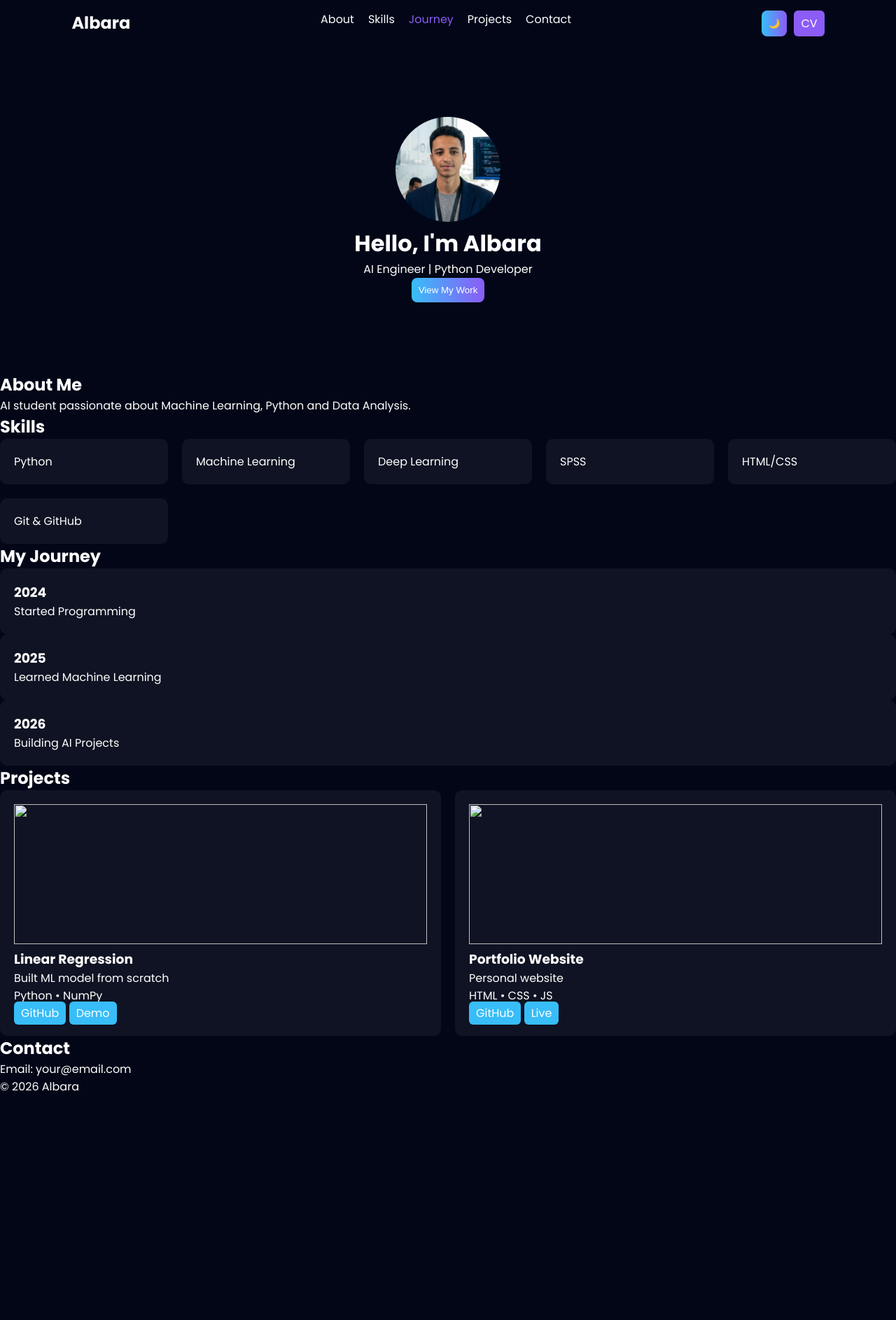
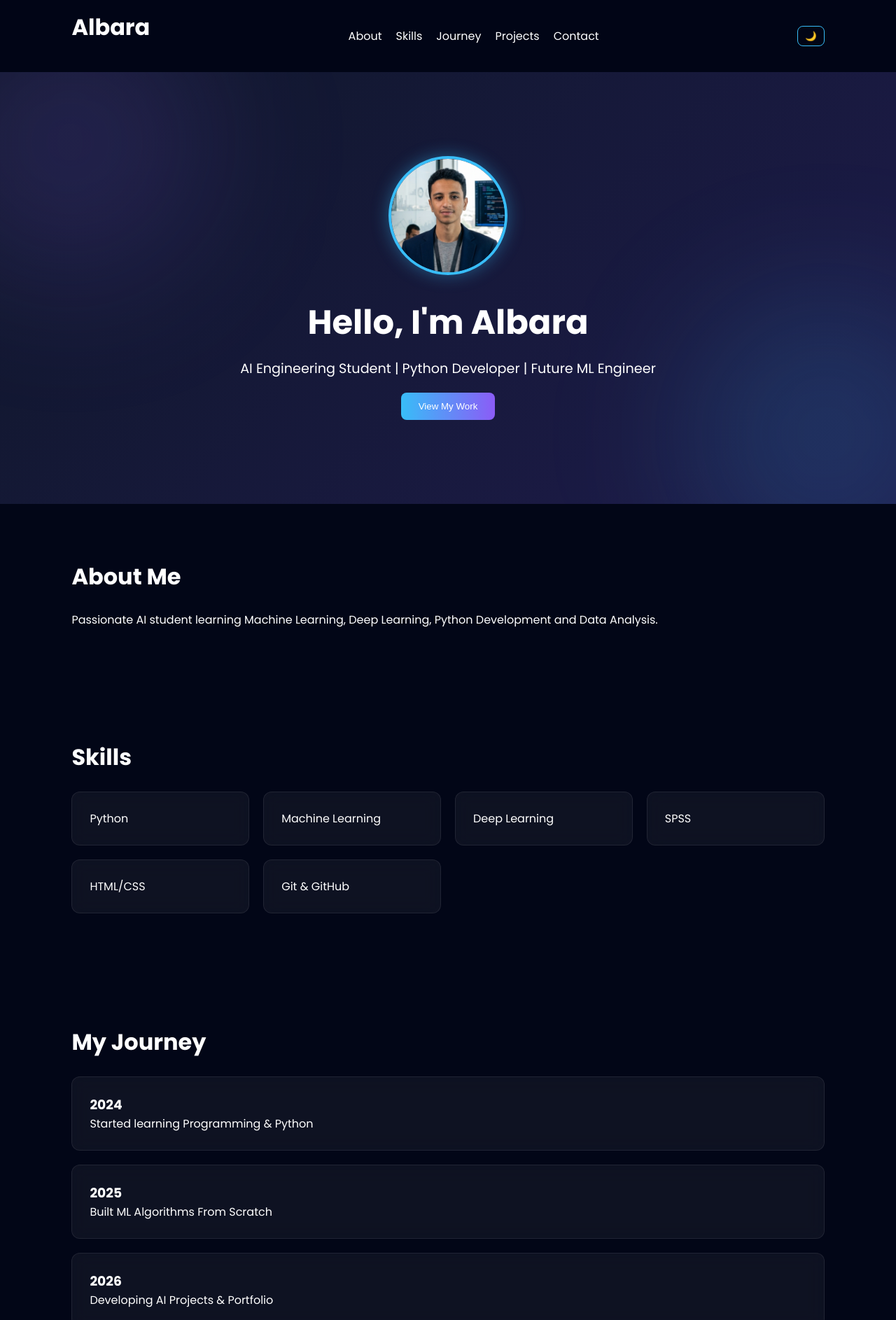
Before and after one commit to albramthny-jpg/portfolio-website, a plain HTML site: page index.html in a window 1280 px wide. Shown: the top 1886 px of the page at 70% size. Before the commit the page ends 1565 px from the top, so only its background shows below. Drawn offline with Linux system fonts and the light colour scheme.

```diff
--- a/index.html
+++ b/index.html
@@ -11,11 +11,15 @@
     <link rel="preconnect" href="https://fonts.googleapis.com">
     <link rel="preconnect" href="https://fonts.gstatic.com" crossorigin>
     <link href="https://fonts.googleapis.com/css2?family=Poppins:wght@300;400;600;700&display=swap" rel="stylesheet">
+    <meta name="description" content="AI Engineering Student Portfolio - Projects in Machine Learning, Python, and Data Science">
+    <meta name="keywords" content="AI, Machine Learning, Python, Portfolio, Developer">
+    <meta name="author" content="Albara">
 </head>
 <body>
 
     <nav>
         <h2>Albara</h2>
+
         <ul>
             <li><a href="#about">About</a></li>
             <li><a href="#skills">Skills</a></li>
@@ -23,17 +27,14 @@
             <li><a href="#projects">Projects</a></li>
             <li><a href="#contact">Contact</a></li>
         </ul>
-
-        <div class="nav-actions">
-            <button id="theme-toggle">🌙</button>
-            <a href="cv.pdf" download class="cv-btn">CV</a>
-        </div>
+        <button id="theme-toggle">🌙</button>
     </nav>
 
     <header class="hero">
-        <img src="profile.jpg" class="profile-img">
+        <img src="profile.jpg" alt="Profile" class="profile-img">
 
         <h1>Hello, I'm Albara</h1>
+
         <p id="typing-text"></p>
 
         <a href="#projects">
@@ -41,12 +42,15 @@
         </a>
     </header>
 
-    <section id="about">
+    <section id="about" class="about">
         <h2>About Me</h2>
-        <p>AI student passionate about Machine Learning, Python and Data Analysis.</p>
+        <p>
+            Passionate AI student learning Machine Learning,
+            Deep Learning, Python Development and Data Analysis.
+        </p>
     </section>
 
-    <section id="skills">
+    <section id="skills" class="skills">
         <h2>Skills</h2>
 
         <div class="skills-grid">
@@ -59,54 +63,88 @@
         </div>
     </section>
 
-    <section id="journey">
+    <section id="journey" class="journey">
         <h2>My Journey</h2>
 
         <div class="timeline">
             <div class="timeline-item">
                 <h3>2024</h3>
-                <p>Started Programming</p>
+                <p>Started learning Programming & Python</p>
             </div>
 
             <div class="timeline-item">
                 <h3>2025</h3>
-                <p>Learned Machine Learning</p>
+                <p>Built ML Algorithms From Scratch</p>
             </div>
 
             <div class="timeline-item">
                 <h3>2026</h3>
-                <p>Building AI Projects</p>
+                <p>Developing AI Projects & Portfolio</p>
             </div>
         </div>
     </section>
 
-    <section id="projects">
+    <section id="projects" class="projects">
         <h2>Projects</h2>
 
         <div class="project-grid">
 
             <div class="project-card">
-                <img src="project1.jpg">
+                <img src="project1.jpg" alt="Project 1">
+
                 <div class="project-info">
-                    <h3>Linear Regression</h3>
-                    <p>Built ML model from scratch</p>
-                    <span>Python • NumPy</span>
+                    <h3>Linear Regression From Scratch</h3>
+
+                    <p>
+                        Built Linear Regression algorithm manually
+                        using Python without ML libraries.
+                    </p>
+
+                    <span>Python • NumPy • Math</span>
+
                     <div class="project-links">
                         <a href="#">GitHub</a>
-                        <a href="#">Demo</a>
+                        <a href="#">Live Demo</a>
                     </div>
                 </div>
             </div>
 
             <div class="project-card">
-                <img src="project2.jpg">
+                <img src="project2.jpg" alt="Project 2">
+
                 <div class="project-info">
-                    <h3>Portfolio Website</h3>
-                    <p>Personal website</p>
-                    <span>HTML • CSS • JS</span>
+                    <h3>AI Portfolio Website</h3>
+
+                    <p>
+                        Personal portfolio website designed using
+                        HTML, CSS and JavaScript.
+                    </p>
+
+                    <span>HTML • CSS • JavaScript</span>
+
                     <div class="project-links">
                         <a href="#">GitHub</a>
-                        <a href="#">Live</a>
+                        <a href="#">Live Demo</a>
+                    </div>
+                </div>
+            </div>
+
+            <div class="project-card">
+                <img src="project3.jpg" alt="Project 3">
+
+                <div class="project-info">
+                    <h3>SPSS Data Analysis</h3>
+
+                    <p>
+                        Statistical analysis project with charts,
+                        descriptive statistics and insights.
+                    </p>
+
+                    <span>SPSS • Statistics • Excel</span>
+
+                    <div class="project-links">
+                        <a href="#">GitHub</a>
+                        <a href="#">Case Study</a>
                     </div>
                 </div>
             </div>
@@ -114,13 +152,13 @@
         </div>
     </section>
 
-    <section id="contact">
-        <h2>Contact</h2>
+    <section id="contact" class="contact">
+        <h2>Contact Me</h2>
         <p>Email: your@email.com</p>
     </section>
 
     <footer>
-        <p>© 2026 Albara</p>
+        <p>© 2026 Albara | AI Engineer Portfolio</p>
     </footer>
 
     <script src="script.js"></script>
--- a/script.js
+++ b/script.js
@@ -1,37 +1,35 @@
-// Typing
-const text = "AI Engineer | Python Developer";
-let i = 0;
-function type() {
-    if (i < text.length) {
-        document.getElementById("typing-text").textContent += text[i];
-        i++;
-        setTimeout(type, 50);
+const text = "AI Engineering Student | Python Developer | Future ML Engineer";
+const typingElement = document.getElementById("typing-text");
+
+let index = 0;
+
+function typeWriter() {
+    if (index < text.length) {
+        typingElement.textContent += text.charAt(index);
+        index++;
+        setTimeout(typeWriter, 50);
     }
 }
-type();
 
-// Dark Mode
-document.getElementById("theme-toggle").onclick = () => {
-    document.body.classList.toggle("light");
-};
+typeWriter();
 
-// Active Nav
-window.addEventListener("scroll", () => {
-    let sections = document.querySelectorAll("section");
-    let navLinks = document.querySelectorAll("nav a");
-
-    sections.forEach(sec => {
-        let top = window.scrollY;
-        let offset = sec.offsetTop - 100;
-        let id = sec.getAttribute("id");
-
-        if (top >= offset) {
-            navLinks.forEach(link => {
-                link.classList.remove("active");
-                if (link.getAttribute("href") === "#" + id) {
-                    link.classList.add("active");
-                }
-            });
+/* Scroll Reveal */
+const observer = new IntersectionObserver(entries => {
+    entries.forEach(entry => {
+        if (entry.isIntersecting) {
+            entry.target.classList.add("show");
         }
     });
 });
+
+document.querySelectorAll("section, .card, .timeline-item, .project-card").forEach(el => {
+    el.classList.add("hidden");
+    observer.observe(el);
+});
+
+// Dark Mode Toggle
+const toggle = document.getElementById("theme-toggle");
+
+toggle.addEventListener("click", () => {
+    document.body.classList.toggle("light");
+});
--- a/style.css
+++ b/style.css
@@ -2,6 +2,10 @@
     margin: 0;
     padding: 0;
     box-sizing: border-box;
+}
+
+html {
+    scroll-behavior: smooth;
 }
 
 body {
@@ -14,8 +18,12 @@
 nav {
     display: flex;
     justify-content: space-between;
+    align-items: center;
     padding: 15px 8%;
-    background: #020617;
+    background: rgba(2, 6, 23, 0.95);
+    position: sticky;
+    top: 0;
+    z-index: 100;
 }
 
 nav ul {
@@ -27,77 +35,258 @@
 nav a {
     color: white;
     text-decoration: none;
+    transition: 0.3s;
 }
 
-nav a.active {
-    color: #8B5CF6;
-}
-
-.nav-actions {
-    display: flex;
-    gap: 10px;
+nav a:hover {
+    color: #38BDF8;
 }
 
 /* Hero */
 .hero {
     text-align: center;
-    padding: 100px;
+    padding: 120px 20px;
+    background: linear-gradient(135deg, #0f172a, #1e1b4b);
+    position: relative;
+    overflow: hidden;
+}
+
+.hero::before {
+    content: "";
+    position: absolute;
+    width: 400px;
+    height: 400px;
+    background: rgba(139,92,246,0.15);
+    border-radius: 50%;
+    filter: blur(100px);
+    top: -100px;
+    left: -100px;
+}
+
+.hero::after {
+    content: "";
+    position: absolute;
+    width: 400px;
+    height: 400px;
+    background: rgba(56,189,248,0.15);
+    border-radius: 50%;
+    filter: blur(100px);
+    bottom: -100px;
+    right: -100px;
 }
 
 .profile-img {
-    width: 150px;
+    width: 170px;
+    height: 170px;
     border-radius: 50%;
+    object-fit: cover;
+    border: 4px solid #38BDF8;
+    margin-bottom: 25px;
+    box-shadow: 0 0 25px rgba(56,189,248,0.4);
+    position: relative;
+    z-index: 2;
 }
 
-/* Cards */
-.skills-grid,
-.project-grid {
+.hero h1,
+.hero p,
+.hero a {
+    position: relative;
+    z-index: 2;
+}
+
+.hero h1 {
+    font-size: 3rem;
+    margin-bottom: 15px;
+}
+
+.hero p {
+    margin-bottom: 20px;
+    font-size: 1.2rem;
+}
+
+/* Button */
+button {
+    padding: 12px 25px;
+    border: none;
+    background: linear-gradient(90deg, #38BDF8, #8B5CF6);
+    color: white;
+    border-radius: 8px;
+    cursor: pointer;
+    transition: 0.3s;
+}
+
+button:hover {
+    transform: scale(1.05);
+}
+
+/* Sections */
+section {
+    padding: 80px 8%;
+}
+
+h2 {
+    margin-bottom: 25px;
+    font-size: 2rem;
+}
+
+/* Skills */
+.skills-grid {
     display: grid;
     grid-template-columns: repeat(auto-fit, minmax(200px, 1fr));
     gap: 20px;
 }
 
 .card,
-.project-card,
 .timeline-item {
     background: rgba(255,255,255,0.05);
-    padding: 20px;
-    border-radius: 10px;
+    backdrop-filter: blur(12px);
+    padding: 25px;
+    border-radius: 12px;
+    border: 1px solid rgba(255,255,255,0.08);
+    transition: 0.3s;
+}
+
+.card:hover {
+    transform: translateY(-8px);
+}
+
+/* Timeline */
+.timeline {
+    display: grid;
+    gap: 20px;
+}
+
+.timeline-item:hover {
+    transform: translateX(8px);
 }
 
 /* Projects */
+.project-grid {
+    display: grid;
+    grid-template-columns: repeat(auto-fit, minmax(320px, 1fr));
+    gap: 25px;
+}
+
+.project-card {
+    background: rgba(255,255,255,0.05);
+    border-radius: 16px;
+    overflow: hidden;
+    border: 1px solid rgba(255,255,255,0.08);
+    transition: 0.3s;
+    backdrop-filter: blur(12px);
+}
+
+.project-card:hover {
+    transform: translateY(-10px);
+    box-shadow: 0 15px 35px rgba(0,0,0,0.3);
+}
+
 .project-card img {
     width: 100%;
-    height: 200px;
+    height: 220px;
     object-fit: cover;
 }
 
-.project-links a {
-    background: #38BDF8;
-    padding: 5px 10px;
-    border-radius: 6px;
-    color: white;
-    text-decoration: none;
+.project-info {
+    padding: 20px;
 }
 
-/* Buttons */
-button {
-    padding: 10px;
-    background: linear-gradient(90deg,#38BDF8,#8B5CF6);
-    border: none;
-    color: white;
-    border-radius: 8px;
+.project-info h3 {
+    margin-bottom: 10px;
 }
 
-.cv-btn {
-    background: #8B5CF6;
-    padding: 6px 10px;
-    border-radius: 6px;
-    color: white;
+.project-info p {
+    color: #cbd5e1;
+    margin-bottom: 15px;
+    line-height: 1.6;
 }
 
-/* Light Mode */
+.project-info span {
+    display: block;
+    color: #38BDF8;
+    margin-bottom: 15px;
+    font-size: 0.9rem;
+}
+
+.project-links {
+    display: flex;
+    gap: 10px;
+}
+
+.project-links a {
+    text-decoration: none;
+    padding: 8px 14px;
+    border-radius: 8px;
+    background: linear-gradient(90deg, #38BDF8, #8B5CF6);
+    color: white;
+    font-size: 0.9rem;
+    transition: 0.3s;
+}
+
+.project-links a:hover {
+    transform: scale(1.05);
+}
+
+/* Scroll Reveal */
+.hidden {
+    opacity: 0;
+    transform: translateY(40px);
+    transition: all 0.8s ease;
+}
+
+.show {
+    opacity: 1;
+    transform: translateY(0);
+}
+
+/* Footer */
+footer {
+    text-align: center;
+    padding: 30px;
+    background: #010409;
+    color: #94a3b8;
+}
+
+/* Mobile */
+@media (max-width: 768px) {
+    nav {
+        flex-direction: column;
+        gap: 10px;
+    }
+
+    .hero h1 {
+        font-size: 2.2rem;
+    }
+}
+
+/* Theme Button */
+#theme-toggle {
+    background: none;
+    border: 1px solid #38BDF8;
+    color: white;
+    padding: 6px 10px;
+    border-radius: 8px;
+    cursor: pointer;
+}
+
+/* LIGHT MODE */
 body.light {
-    background: white;
-    color: black;
+    background: #f8fafc;
+    color: #0f172a;
 }
+
+body.light nav {
+    background: rgba(255,255,255,0.9);
+}
+
+body.light .card,
+body.light .project-card,
+body.light .timeline-item {
+    background: rgba(0,0,0,0.05);
+    color: #0f172a;
+}
+
+body.light footer {
+    background: #e2e8f0;
+    color: #0f172a;
+}
```
